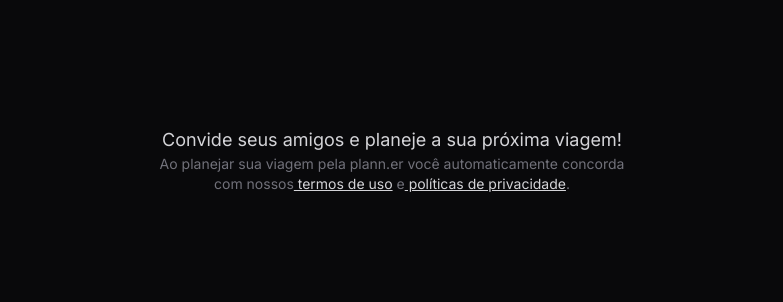
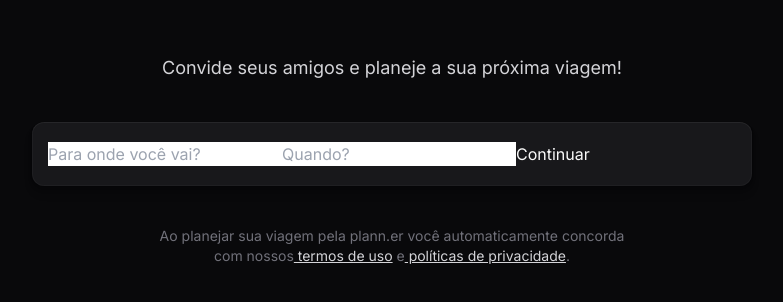
Before and after one commit to leehendrick/plann-er, a React (Vite) app in the folder plann.er/: page / in a window 1280 px wide. Shown: the part 240-542 px from the top of the page, without its empty margins (248-1031 px from the left). Built offline with nearby package versions, Linux system fonts and the light colour scheme.

Commit message:
add input element

```diff
--- a/plann.er/src/app.tsx
+++ b/plann.er/src/app.tsx
@@ -3,11 +3,14 @@ export function App() {
 
   return (
       <div className="h-screen flex items-center justify-center">
-          <div className=" text-center max-w-3xl px-6">
+          <div className="max-w-3xl w-full text-center px-6 space-y-10">
               <p className="text-zinc-300 text-lg">Convide seus amigos e planeje a sua próxima viagem!</p>
 
-              <div>
+              <div className="h-16 bg-zinc-900 px-4 rounded-xl flex items-center shadow-shape">
+                  <input type="text" placeholder="Para onde você vai?"/>
+                  <input type="text" placeholder="Quando?"/>
 
+                  <button>Continuar</button>
               </div>
 
               <p className="text-sm text-zinc-500">
```
